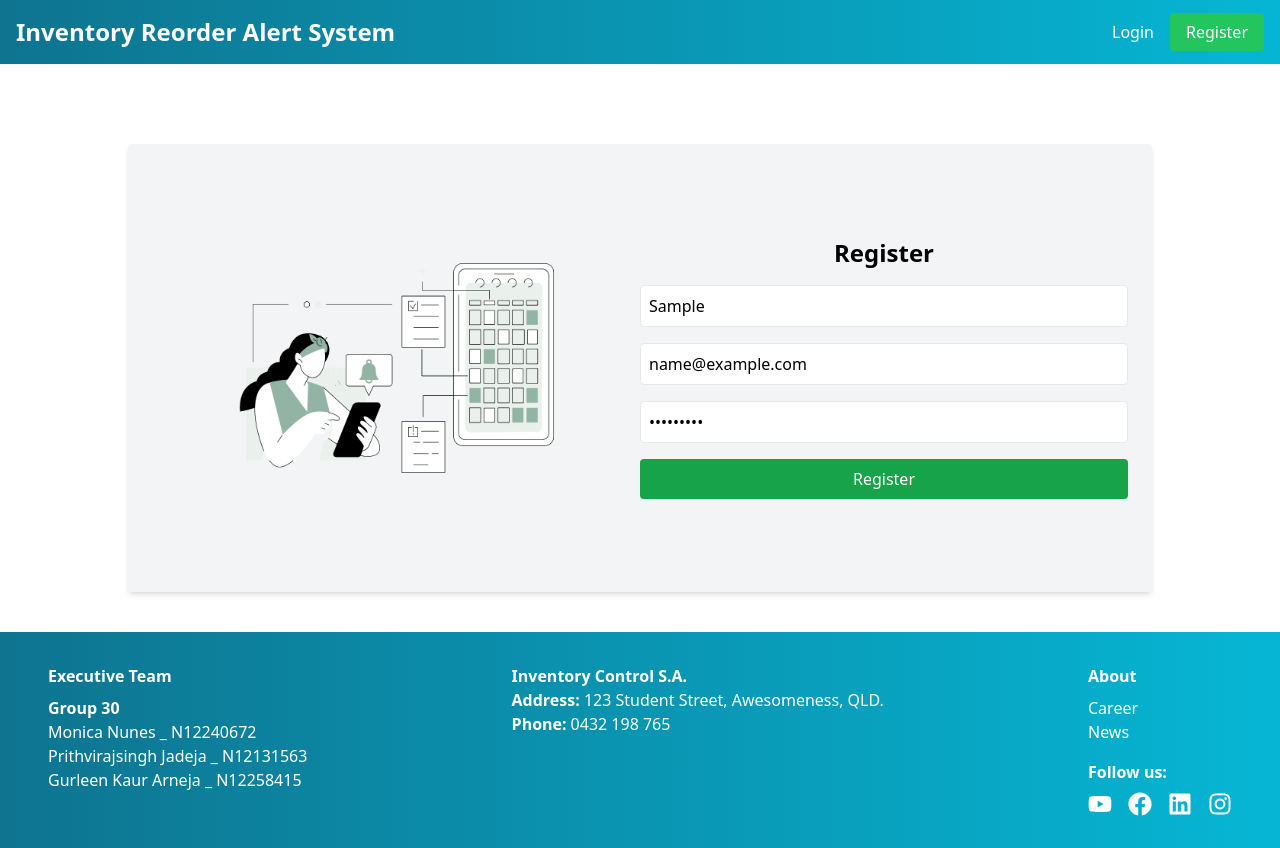
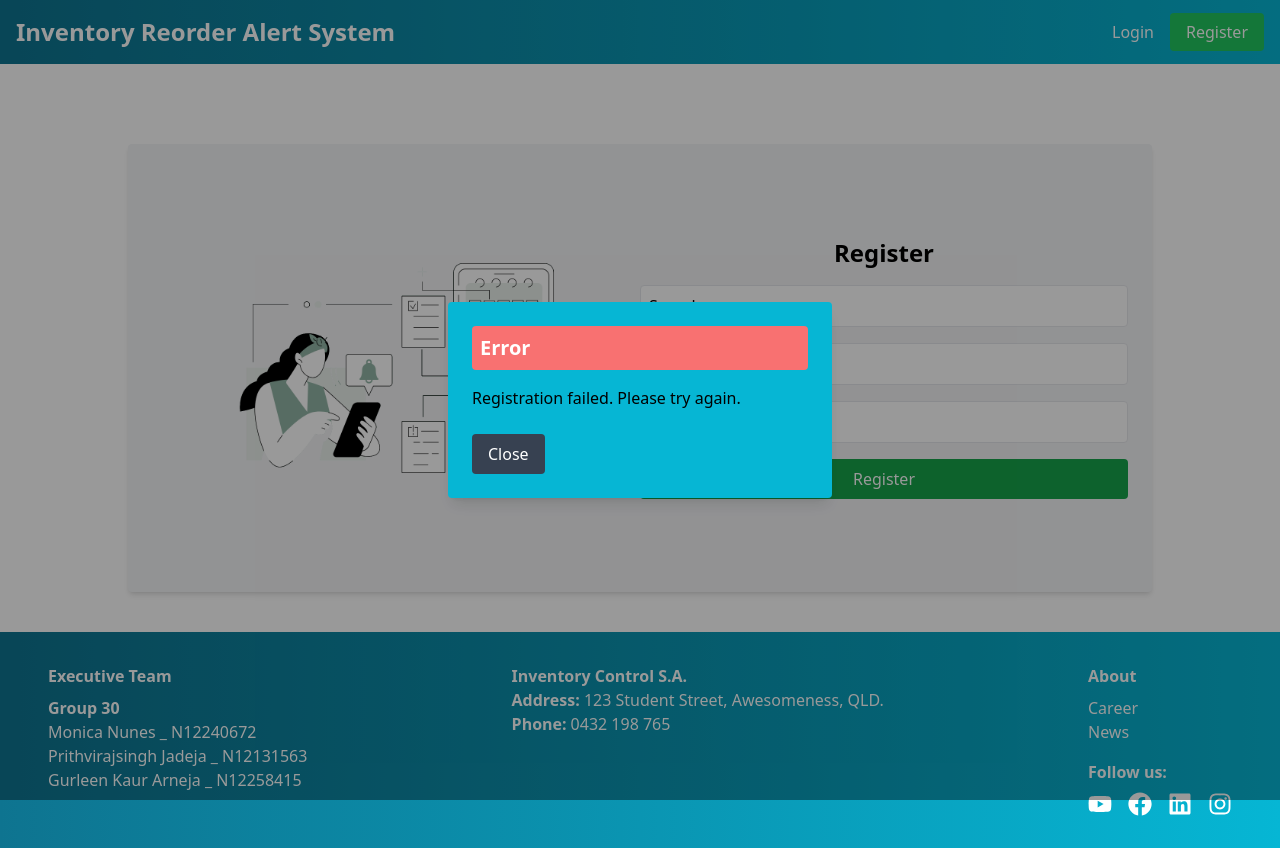
Before and after one commit to prithviraj-jadeja/Inventory-reorder-alert-system, a React (Create React App) app in the folder frontend/: page /register in a window 1280 px wide. Both pictures are taken after typing "Sample", "name@example.com", "Sample123" into the empty fields and a click on the button "Register". Built offline with nearby package versions, Linux system fonts and the light colour scheme; no server answers.

Commit message:
Modal - Prototype DP
Implementation of ModalPrototype design pattern through the model component and template. Page "Register" with the prototype applied.

```diff
--- a/frontend/package.json
+++ b/frontend/package.json
@@ -7,6 +7,7 @@
     "inventory-reorder-alert-system": "file:..",
     "react": "^18.2.0",
     "react-dom": "^18.2.0",
+    "react-icons": "^4.11.0",
     "react-router-dom": "^6.10.0",
     "react-scripts": "5.0.1",
     "web-vitals": "^2.1.4"
--- /dev/null
+++ b/frontend/src/components/ModalPrototype.js
@@ -0,0 +1,40 @@
+import React from "react";
+
+export class ModalPrototype {
+  constructor({ title = "", message = "", type = "info", onClose = null }) {
+    this.title = title;
+    this.message = message;
+    this.type = type; // success, error, info, warning
+    this.onClose = onClose;
+  }
+
+  clone(overrides) {
+    return new ModalPrototype({ ...this, ...overrides });
+  }
+
+  render(onClose) {
+    const bgColor =
+      this.type === "success"
+        ? "bg-green-600"
+        : this.type === "error"
+        ? "bg-red-400"
+        : "bg-blue-400";
+
+    return (
+      <div className="fixed inset-0 flex items-center text- center justify-center bg-black bg-opacity-40">
+        <div className="bg-cyan-500 rounded shadow-lg p-6 w-96">
+          <h2 className={`text-xl font-bold mb-4 ${bgColor} text-white p-2 rounded`}>
+            {this.title}
+          </h2>
+          <p className="mb-6">{this.message}</p>
+          <button
+            className="bg-gray-700 text-white px-4 py-2 rounded"
+            onClick={this.onClose || onClose}
+          >
+            Close
+          </button>
+        </div>
+      </div>
+    );
+  }
+}
--- /dev/null
+++ b/frontend/src/components/ModalTemplates.js
@@ -0,0 +1,15 @@
+//create some modal templates for reuse
+
+import { ModalPrototype } from "./ModalPrototype";
+
+export const successModal = new ModalPrototype({
+  title: "Success",
+  message: "Operation completed successfully!",
+  type: "success",
+});
+
+export const errorModal = new ModalPrototype({
+  title: "Error",
+  message: "Something went wrong. Please, try again.",
+  type: "error",
+});
--- a/frontend/src/pages/Register.jsx
+++ b/frontend/src/pages/Register.jsx
@@ -2,19 +2,29 @@ import { useState } from 'react';
 import { useNavigate } from 'react-router-dom';
 import axiosInstance from '../axiosConfig';
 import loginImg from './image1.svg'
+import { successModal, errorModal } from "../components/ModalTemplates";
 
 const Register = () => {
   const [formData, setFormData] = useState({ name: '', email: '', password: '' });
+  const [modal, setModal] = useState(null);
   const navigate = useNavigate();
 
   const handleSubmit = async (e) => {
     e.preventDefault();
     try {
       await axiosInstance.post('/api/auth/register', formData);
-      alert('Registration successful. Please log in.');
-      navigate('/login');
+      setModal(successModal.clone({ message: "Registration successful. Please log in.",
+      onclose: () => {
+        //setModal(null);
+        navigate("/login");
+      },
+    })
+  );
     } catch (error) {
-      alert('Registration failed. Please try again.');
+      setModal(errorModal.clone({ message: "Registration failed. Please try again.",
+      onclose: () => setModal(null),
+    })
+      );
     }
   };
 
@@ -48,6 +58,9 @@ const Register = () => {
           Register
         </button>
       </form>
+
+      {/*only show the modal if it exists, and give it the ability to close itself*/}
+      {modal && modal.render(() => setModal(null))}
     </div>
   );
 };
```
Also changed, not shown: 2 other files (tests, documents, lock files or other folders).
